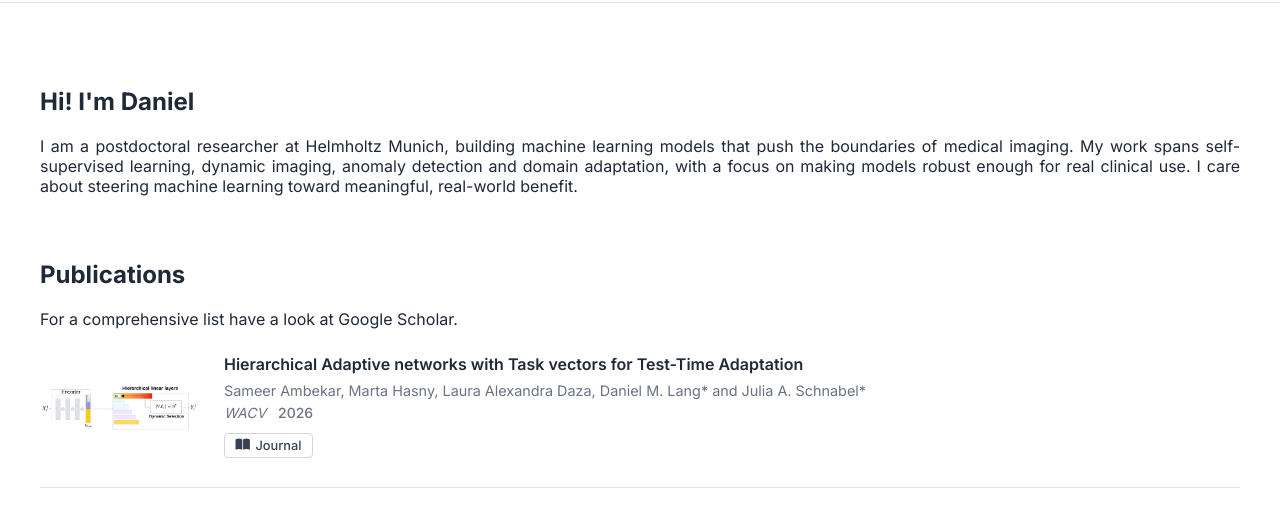
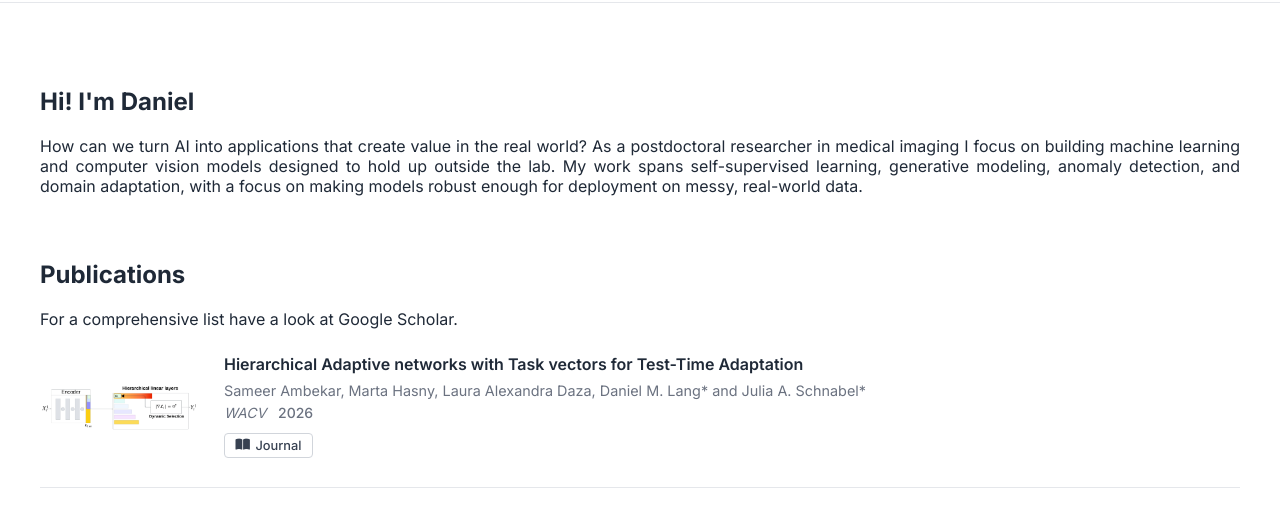
Before and after one commit to LangDaniel/langdaniel.github.io, an Astro site: page / in a window 1280 px wide. Shown: the part 140-649 px from the top of the page. Built offline with nearby package versions, Linux system fonts and the light colour scheme; Astro itself is replaced by a stand-in of ours.

Commit message:
more general about

```diff
--- a/src/content/about.md
+++ b/src/content/about.md
@@ -1,3 +1 @@
-I am a postdoctoral researcher at Helmholtz Munich, building machine learning models that push the boundaries of medical imaging.
-My work spans self-supervised learning, dynamic imaging, anomaly detection and domain adaptation, with a focus on making models robust enough for real clinical use.
-I care about steering machine learning toward meaningful, real-world benefit.
+How can we turn AI into applications that create value in the real world? As a postdoctoral researcher in medical imaging I focus on building machine learning and computer vision models designed to hold up outside the lab. My work spans self-supervised learning, generative modeling, anomaly detection, and domain adaptation, with a focus on making models robust enough for deployment on messy, real-world data.
```
